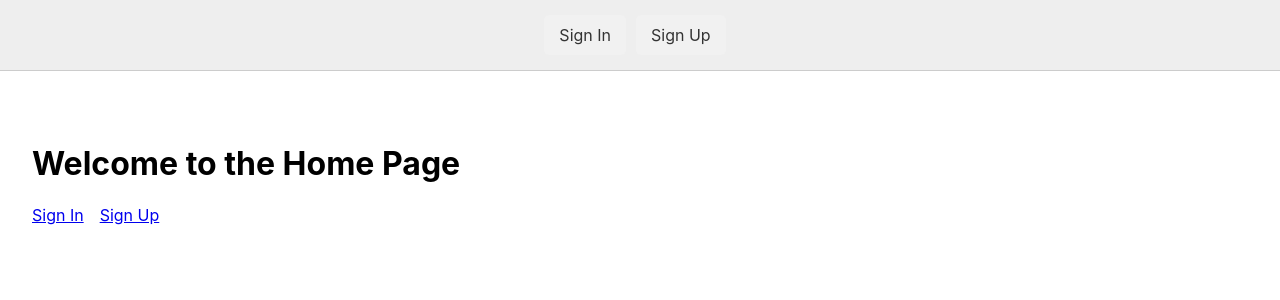
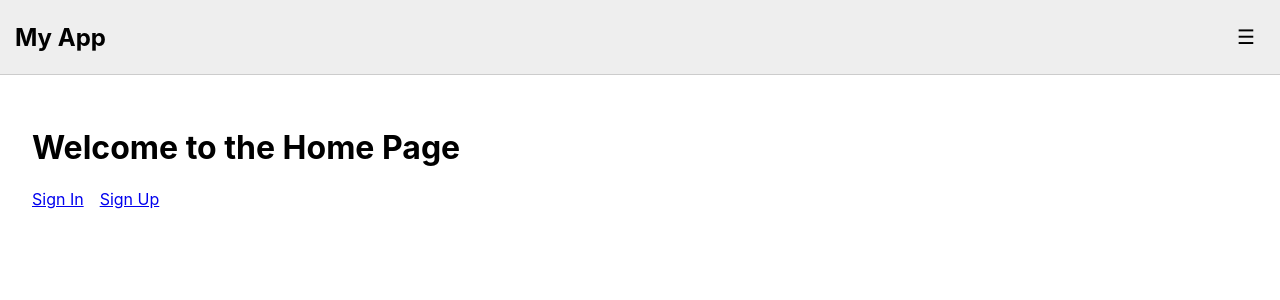
Before and after one commit to danisherror/productivity_manager, a React (Create React App) app in the folder front_end/: page / in a window 1280 px wide. Shown: the top 300 px of the page. Built offline with nearby package versions, Linux system fonts and the light colour scheme; no server answers.

Commit message:
adding collaspe navbar

```diff
--- a/front_end/src/pages/Navbar.js
+++ b/front_end/src/pages/Navbar.js
@@ -5,8 +5,8 @@ const Navbar = () => {
   const location = useLocation();
   const navigate = useNavigate();
   const [isLoggedIn, setIsLoggedIn] = useState(false);
+  const [isOpen, setIsOpen] = useState(false); // state for collapse toggle
 
-  // Check login status using backend cookie-based auth
   useEffect(() => {
     const checkLogin = async () => {
       try {
@@ -47,11 +47,12 @@ const Navbar = () => {
 
   const linkStyle = (path) => ({
     padding: '10px 15px',
-    marginRight: '10px',
+    margin: '5px 0',
     textDecoration: 'none',
     color: location.pathname === path ? '#fff' : '#333',
     backgroundColor: location.pathname === path ? '#007bff' : '#f1f1f1',
     borderRadius: '5px',
+    display: 'block',
   });
 
   return (
@@ -59,10 +60,27 @@ const Navbar = () => {
       padding: '15px',
       backgroundColor: '#eee',
       borderBottom: '1px solid #ccc',
-      marginBottom: '20px',
-      display: 'flex',
-      justifyContent: 'center',
     }}>
+      {/* Hamburger Toggle Button */}
+      <div style={{ display: 'flex', justifyContent: 'space-between', alignItems: 'center' }}>
+        <h2 style={{ margin: 0 }}>My App</h2>
+        <button
+          onClick={() => setIsOpen(!isOpen)}
+          style={{
+            fontSize: '20px',
+            padding: '10px',
+            backgroundColor: 'transparent',
+            border: 'none',
+            cursor: 'pointer',
+          }}
+        >
+          ☰
+        </button>
+      </div>
+
+      {/* Collapsible links */}
+      {isOpen && (
+        <div style={{ marginTop: '10px' }}>
           {isLoggedIn ? (
             <>
               <Link to="/" style={linkStyle('/')}>Home</Link>
@@ -70,7 +88,7 @@ const Navbar = () => {
               <Link to="/CreateScheduleTask" style={linkStyle('/CreateScheduleTask')}>Create Task</Link>
               <Link to="/AllScheduleTasks" style={linkStyle('/AllScheduleTasks')}>All Tasks</Link>
               <Link to="/analysis" style={linkStyle('/analysis')}>Analysis</Link>
-          <button onClick={handleLogout} style={{ marginLeft: '20px' }}>Logout</button>
+              <button onClick={handleLogout} style={{ ...linkStyle(), backgroundColor: '#dc3545', color: '#fff' }}>Logout</button>
             </>
           ) : (
             <>
@@ -78,6 +96,8 @@ const Navbar = () => {
               <Link to="/signup" style={linkStyle('/signup')}>Sign Up</Link>
             </>
           )}
+        </div>
+      )}
     </nav>
   );
 };
```
Lines whose indentation alone changed are shown as unchanged.
